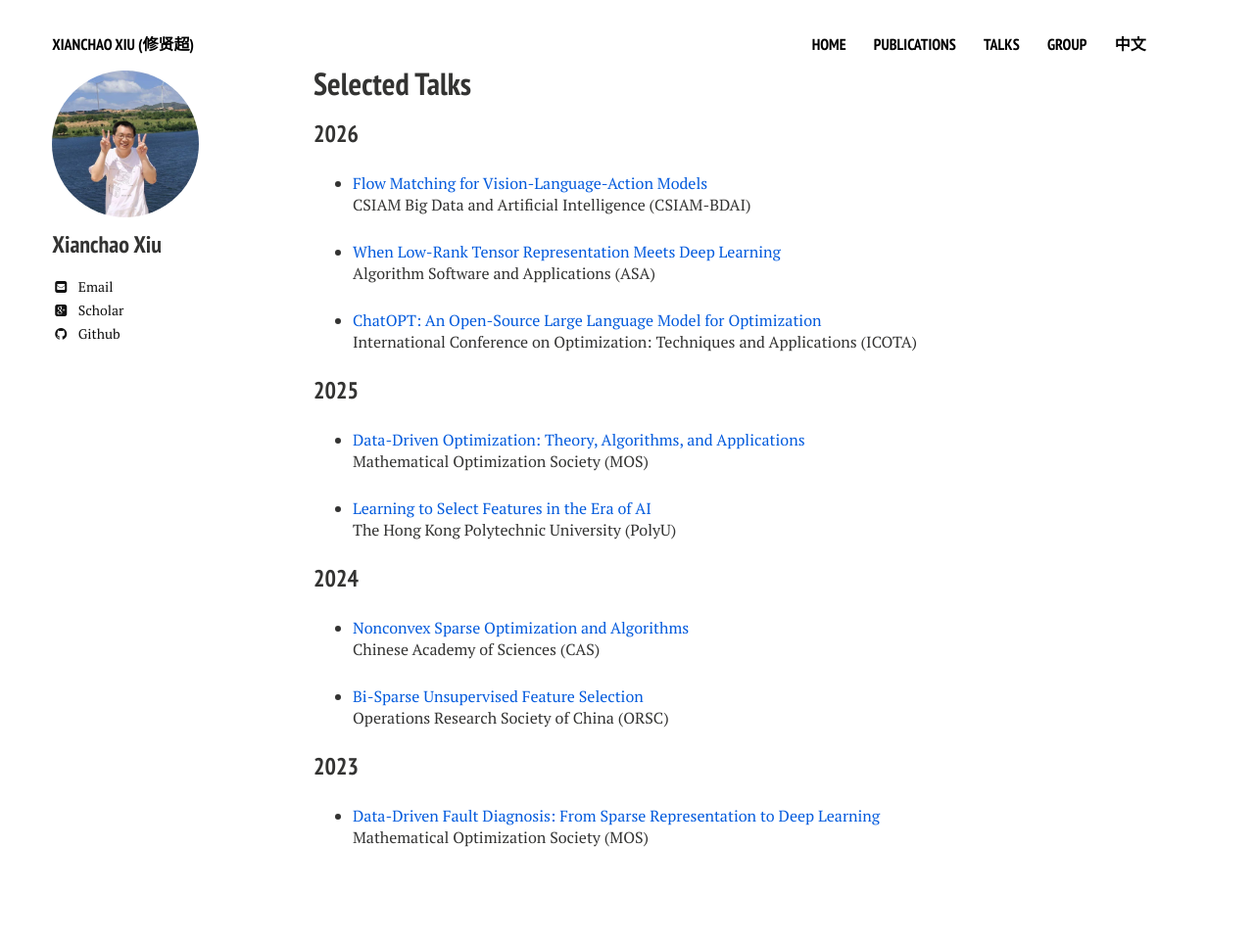
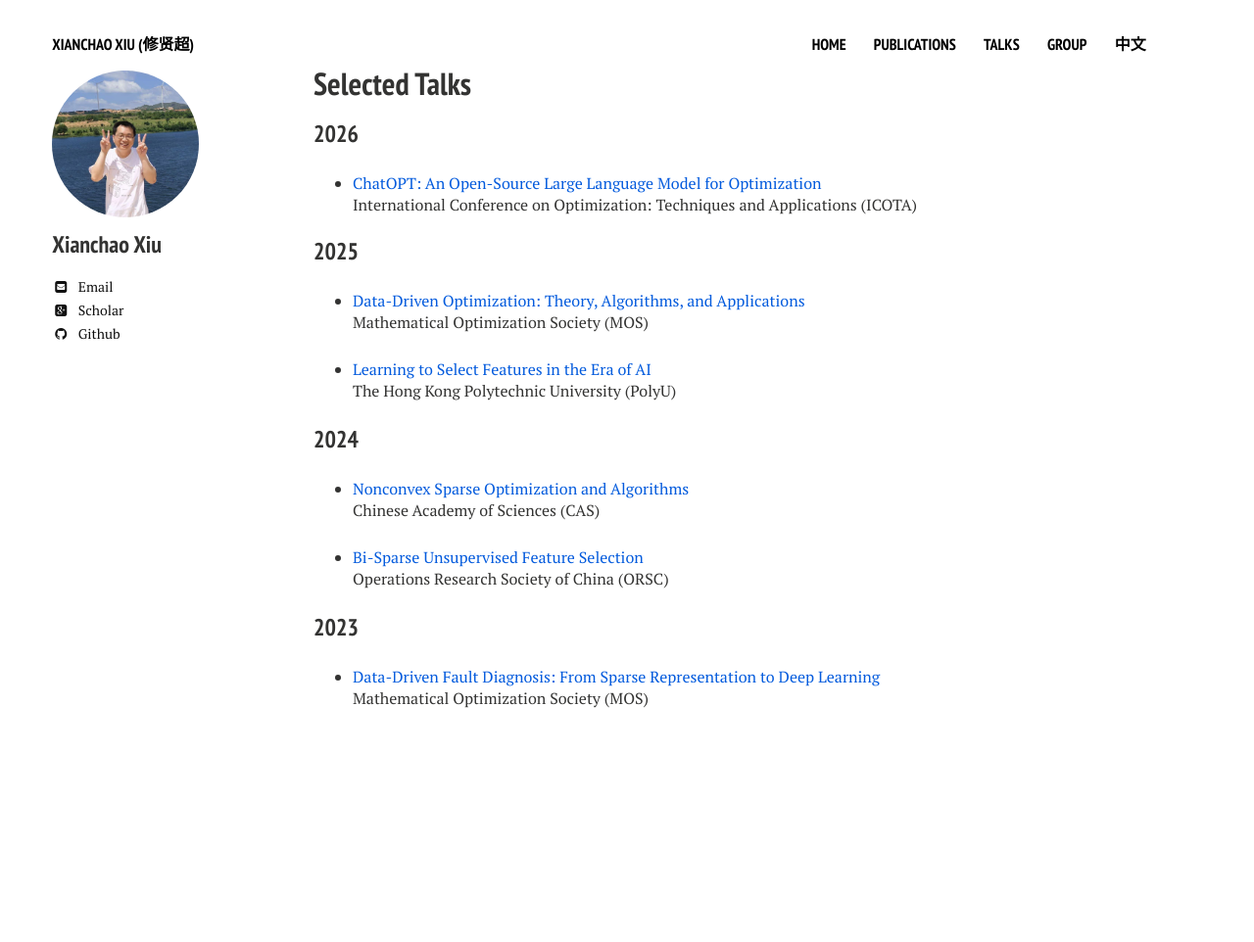
Before and after one commit to xianchaoxiu/xianchaoxiu.github.io, a Jekyll site: the page built from talks/index.md, in a window 1280 px wide. Shown: the whole page at 98% size. Built offline with Jekyll 4.4.1, drawn with Linux system fonts in a browser that asks for light colours; nearby versions of some CDN libraries; after the commit the page ends 900 px from its top, so only the background shows below that.

Commit message:
Update index.md

```diff
--- a/talks/index.md
+++ b/talks/index.md
@@ -10,12 +10,6 @@ share: false
 
 
 ### 2026
-
-* <a href="../talks/2026-BDAI.pdf" class="textlink" target="_blank"> Flow Matching for Vision-Language-Action Models </a> <br>
-CSIAM Big Data and Artificial Intelligence (CSIAM-BDAI)
-
-* <a href="../talks/2026-ASA.pdf" class="textlink" target="_blank"> When Low-Rank Tensor Representation Meets Deep Learning </a> <br>
-Algorithm Software and Applications (ASA) <br>
 
 * <a href="../talks/2026-ICOTA.pdf" class="textlink" target="_blank"> ChatOPT: An Open-Source Large Language Model for Optimization </a> <br>
 International Conference on Optimization: Techniques and Applications (ICOTA) <br>
```
